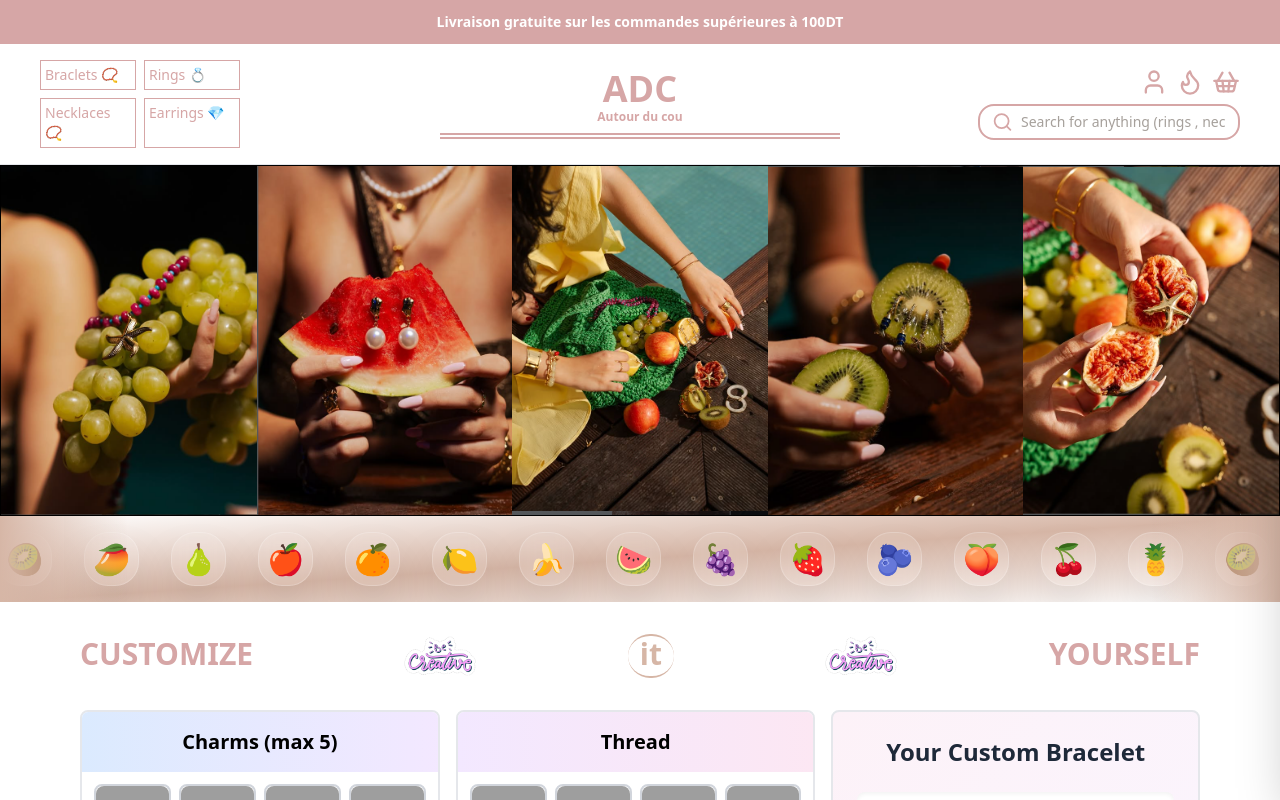
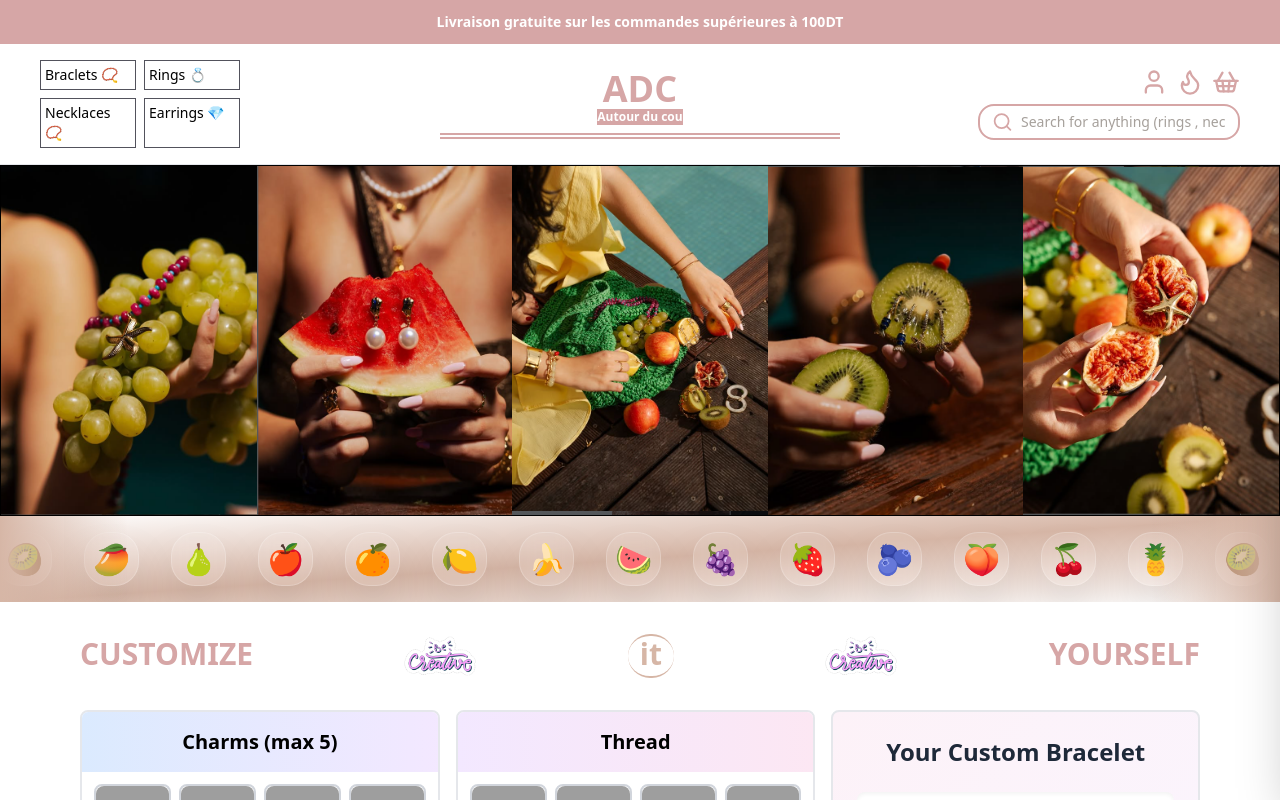
Before and after one commit to ba9hh/adc, a React (Vite) app in the folder frontend/: page / in a window 1280 px wide. Shown: the top 800 px of the page. Built offline with nearby package versions, Linux system fonts and the light colour scheme; grey boxes are pictures that could not be loaded.

Commit message:
first commit

```diff
--- a/frontend/src/components/HomeHeader.jsx
+++ b/frontend/src/components/HomeHeader.jsx
@@ -27,25 +27,25 @@ const HomeHeader = () => {
         <div className="hidden md:grid grid-cols-2 gap-2 w-1/2">
           <Link
             to="/c/bracelets"
-            className="text-sm border border-[#D6A6A6] text-[#D6A6A6] p-1"
+            className="text-sm border border-zinc-600 text-zinc-border-zinc-600 p-1"
           >
             Braclets 📿
           </Link>
           <Link
             to="/c/rings"
-            className="text-sm border border-[#D6A6A6] text-[#D6A6A6] p-1"
+            className="text-sm border border-zinc-600 text-zinc-border-zinc-600 p-1"
           >
             Rings 💍
           </Link>
           <Link
             to="/c/necklaces"
-            className="text-sm border border-[#D6A6A6] text-[#D6A6A6] p-1"
+            className="text-sm border border-zinc-600 text-zinc-border-zinc-600 p-1"
           >
             Necklaces 📿
           </Link>
           <Link
             to="/c/earrings"
-            className="text-sm border border-[#D6A6A6] text-[#D6A6A6] p-1"
+            className="text-sm border border-zinc-600 text-zinc-border-zinc-600 p-1"
           >
             Earrings 💎
           </Link>
@@ -70,7 +70,7 @@ const HomeHeader = () => {
             <h1 className="font-black text-[#D6A6A6] text-2xl md:text-4xl">
               ADC
             </h1>
-            <h2 className="font-semibold text-[#D6A6A6] text-xs">
+            <h2 className="font-semibold bg-[#D6A6A6] text-white text-xs">
               Autour du cou
             </h2>
           </Link>
```
